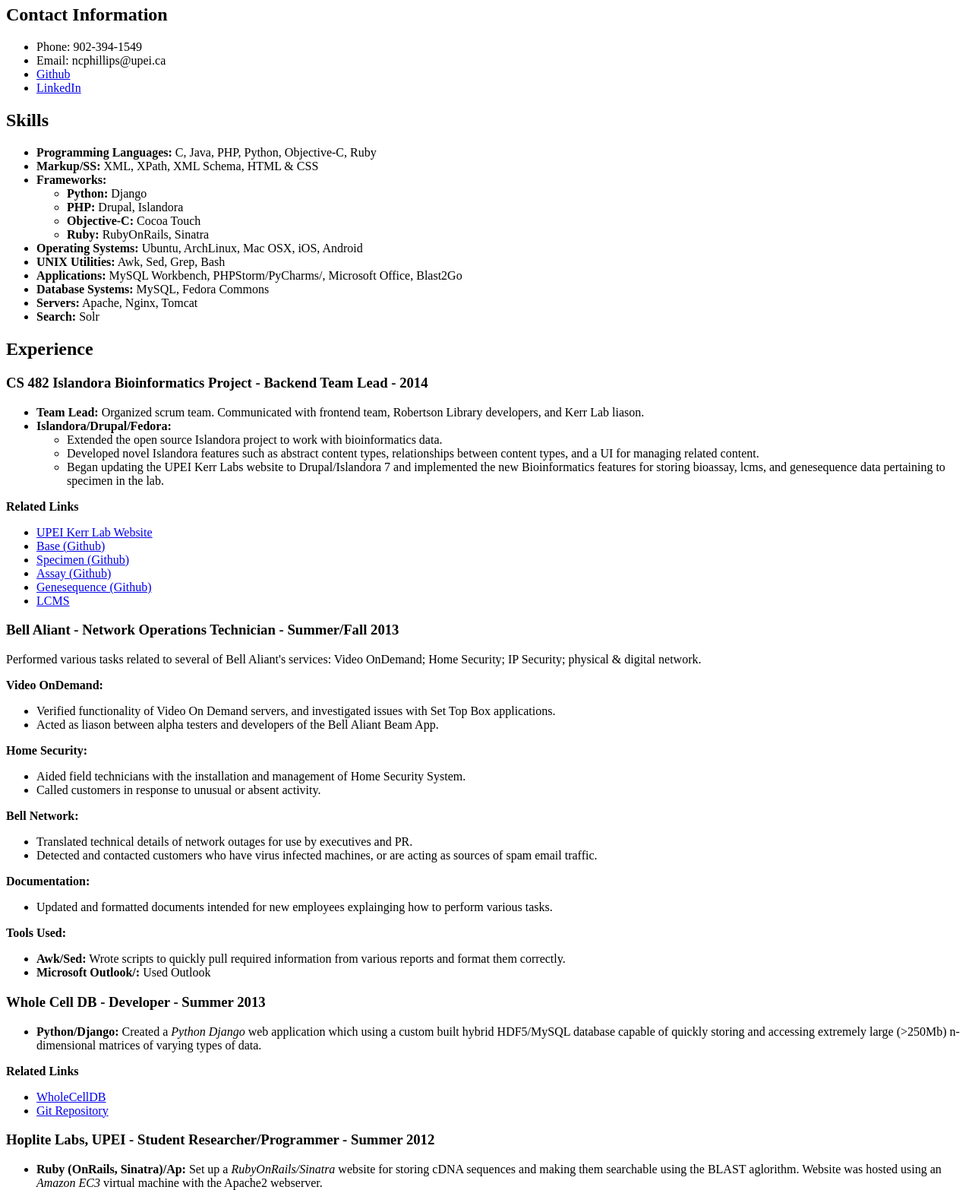
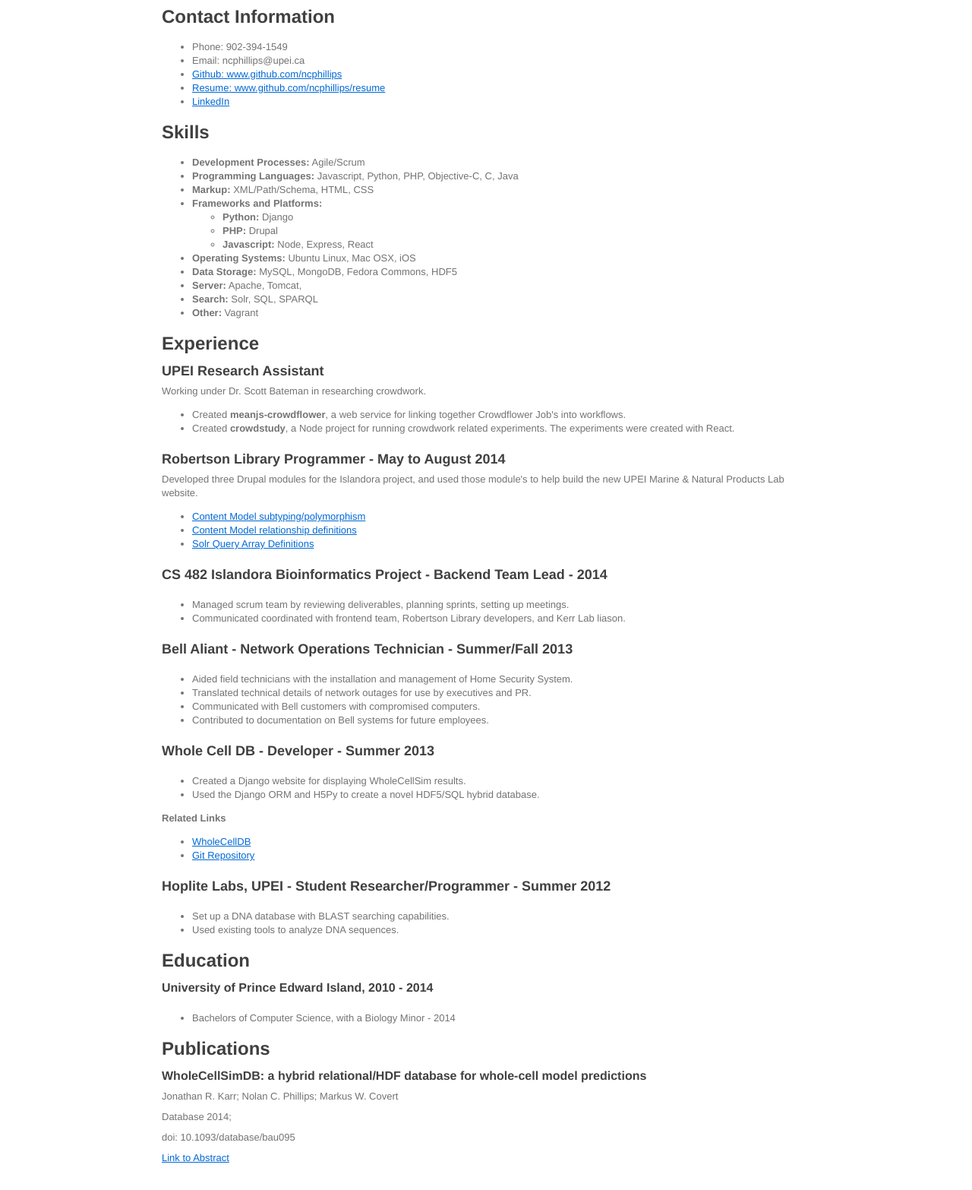
Before and after one commit to ncphillips/ncphillips, a plain HTML site: page index.html in a window 1280 px wide. Shown: the part 60-1626 px from the top of the page at 76% size. After the commit the page ends 1603 px from the top, so only its background shows below. Drawn offline with Linux system fonts and the light colour scheme.

Commit message:
Update index.html

```diff
--- a/index.html
+++ b/index.html
@@ -1,98 +1,242 @@
-<h1 id="nolanphillips">Nolan Phillips</h1>
+<html><head>
+<meta charset="utf-8">
+<meta name="viewport" content="width=device-width, initial-scale=1.0, user-scalable=yes">
+<style>
+h1,
+h2,
+h3,
+h4,
+h5,
+h6,
+p,
+blockquote {
+    margin: 0;
+    padding: 0;
+}
+body {
+    font-family: "Helvetica Neue", Helvetica, "Hiragino Sans GB", Arial, sans-serif;
+    font-size: 13px;
+    line-height: 18px;
+    color: #737373;
+    background-color: white;
+    margin: 10px 13px 10px 13px;
+}
+table {
+	margin: 10px 0 15px 0;
+	border-collapse: collapse;
+}
+td,th {
+	border: 1px solid #ddd;
+	padding: 3px 10px;
+}
+th {
+	padding: 5px 10px;
+}
 
-<h2 id="contactinformation">Contact Information</h2>
+a {
+    color: #0069d6;
+}
+a:hover {
+    color: #0050a3;
+    text-decoration: none;
+}
+a img {
+    border: none;
+}
+p {
+    margin-bottom: 9px;
+}
+h1,
+h2,
+h3,
+h4,
+h5,
+h6 {
+    color: #404040;
+    line-height: 36px;
+}
+h1 {
+    margin-bottom: 18px;
+    font-size: 30px;
+}
+h2 {
+    font-size: 24px;
+}
+h3 {
+    font-size: 18px;
+}
+h4 {
+    font-size: 16px;
+}
+h5 {
+    font-size: 14px;
+}
+h6 {
+    font-size: 13px;
+}
+hr {
+    margin: 0 0 19px;
+    border: 0;
+    border-bottom: 1px solid #ccc;
+}
+blockquote {
+    padding: 13px 13px 21px 15px;
+    margin-bottom: 18px;
+    font-family:georgia,serif;
+    font-style: italic;
+}
+blockquote:before {
+    content:"\201C";
+    font-size:40px;
+    margin-left:-10px;
+    font-family:georgia,serif;
+    color:#eee;
+}
+blockquote p {
+    font-size: 14px;
+    font-weight: 300;
+    line-height: 18px;
+    margin-bottom: 0;
+    font-style: italic;
+}
+code, pre {
+    font-family: Monaco, Andale Mono, Courier New, monospace;
+}
+code {
+    background-color: #fee9cc;
+    color: rgba(0, 0, 0, 0.75);
+    padding: 1px 3px;
+    font-size: 12px;
+    -webkit-border-radius: 3px;
+    -moz-border-radius: 3px;
+    border-radius: 3px;
+}
+pre {
+    display: block;
+    padding: 14px;
+    margin: 0 0 18px;
+    line-height: 16px;
+    font-size: 11px;
+    border: 1px solid #d9d9d9;
+    white-space: pre-wrap;
+    word-wrap: break-word;
+}
+pre code {
+    background-color: #fff;
+    color:#737373;
+    font-size: 11px;
+    padding: 0;
+}
+sup {
+    font-size: 0.83em;
+    vertical-align: super;
+    line-height: 0;
+}
+* {
+	-webkit-print-color-adjust: exact;
+}
+@media screen and (min-width: 914px) {
+    body {
+        width: 854px;
+        margin:10px auto;
+    }
+}
+@media print {
+	body,code,pre code,h1,h2,h3,h4,h5,h6 {
+		color: black;
+	}
+	table, pre {
+		page-break-inside: avoid;
+	}
+}
+</style>
+<title>Nolan Phillips</title>
+
+</head>
+<body>
+<h1>Nolan Phillips</h1>
+
+<h2>Contact Information</h2>
 
 <ul>
 <li>Phone: 902-394-1549</li>
 <li>Email: ncphillips@upei.ca</li>
-<li><a href="www.github.com/ncphillips">Github</a></li>
+<li><a href="www.github.com/ncphillips">Github: www.github.com/ncphillips</a></li>
+<li><a href="www.github.com/ncphillips/resume">Resume: www.github.com/ncphillips/resume</a></li>
 <li><a href="ca.linkedin.com/pub/nolan-phillips/68/935/702/">LinkedIn</a></li>
 </ul>
 
-<h2 id="skills">Skills</h2>
+
+<h2>Skills</h2>
 
 <ul>
-<li><strong>Programming Languages:</strong> C, Java, PHP, Python, Objective-C, Ruby</li>
-<li><strong>Markup/SS:</strong> XML, XPath, XML Schema, HTML &amp; CSS</li>
-<li><strong>Frameworks:</strong>
-<ul><li><strong>Python:</strong> Django</li>
-<li><strong>PHP:</strong> Drupal, Islandora</li>
-<li><strong>Objective-C:</strong> Cocoa Touch</li>
-<li><strong>Ruby:</strong> RubyOnRails, Sinatra</li></ul></li>
-<li><strong>Operating Systems:</strong> Ubuntu, ArchLinux, Mac OSX, iOS, Android</li>
-<li><strong>UNIX Utilities:</strong> Awk, Sed, Grep, Bash</li>
-<li><strong>Applications:</strong> MySQL Workbench, PHPStorm/PyCharms/, Microsoft Office, Blast2Go</li>
-<li><strong>Database Systems:</strong> MySQL, Fedora Commons</li>
-<li><strong>Servers:</strong> Apache, Nginx, Tomcat</li>
-<li><strong>Search:</strong> Solr</li>
+<li><strong>Development Processes:</strong> Agile/Scrum</li>
+<li><strong>Programming Languages:</strong> Javascript, Python, PHP, Objective-C, C, Java</li>
+<li><strong>Markup:</strong> XML/Path/Schema, HTML, CSS</li>
+<li><strong>Frameworks and Platforms:</strong>
+
+<ul>
+<li><strong>Python:</strong> Django</li>
+<li><strong>PHP:</strong> Drupal</li>
+<li><strong>Javascript:</strong> Node, Express, React</li>
+</ul>
+</li>
+<li><strong>Operating Systems:</strong> Ubuntu Linux, Mac OSX, iOS</li>
+<li><strong>Data Storage:</strong> MySQL, MongoDB, Fedora Commons, HDF5</li>
+<li><strong>Server:</strong> Apache, Tomcat,</li>
+<li><strong>Search:</strong> Solr, SQL, SPARQL</li>
+<li><strong>Other:</strong> Vagrant</li>
 </ul>
 
-<h2 id="experience">Experience</h2>
 
-<h3 id="cs482islandorabioinformaticsprojectbackendteamlead2014">CS 482 Islandora Bioinformatics Project - Backend Team Lead - 2014</h3>
+<h2>Experience</h2>
+
+<h3>UPEI Research Assistant</h3>
+
+<p>Working under Dr. Scott Bateman in researching crowdwork.</p>
 
 <ul>
-<li><strong>Team Lead:</strong> Organized scrum team. Communicated with frontend team, Robertson Library developers, and Kerr Lab liason. </li>
-<li><strong>Islandora/Drupal/Fedora:</strong>
-<ul><li>Extended the open source Islandora project to work with bioinformatics data.</li>
-<li>Developed novel Islandora features such as abstract content types, relationships between content types, and a UI for managing related content.</li>
-<li>Began updating the UPEI Kerr Labs website to Drupal/Islandora 7 and implemented the new Bioinformatics features for storing bioassay, lcms, and genesequence data pertaining to specimen in the lab.</li></ul></li>
+<li>Created <strong>meanjs-crowdflower</strong>, a web service for linking together Crowdflower Job's into workflows.</li>
+<li>Created <strong>crowdstudy</strong>, a Node project for running crowdwork related experiments. The experiments were created with React.</li>
 </ul>
 
-<p><strong>Related Links</strong></p>
+
+<h3>Robertson Library Programmer - May to August 2014</h3>
+
+<p>Developed three Drupal modules for the Islandora project, and used those module's to help build the new UPEI Marine &amp; Natural Products Lab website.</p>
 
 <ul>
-<li><a href="http://www.upeikerrlab.ca">UPEI Kerr Lab Website</a></li>
-<li><a href="http://www.github.com/ncphillips/islandora_bioinformatics_base">Base (Github)</a></li>
-<li><a href="http://www.github.com/ncphillips/islandora_lab_object_specimen">Specimen (Github)</a></li>
-<li><a href="http://www.github.com/ncphillips/islandora_lab_object_assay">Assay (Github)</a></li>
-<li><a href="http://www.github.com/ncphillips/islandora_lab_object_genesequence">Genesequence (Github)</a></li>
-<li><a href="http://www.github.com/ncphillips/islandora_lab_object_lcms">LCMS</a></li>
+<li><a href="https://github.com/ncphillips/islandora_cmodel">Content Model subtyping/polymorphism</a></li>
+<li><a href="https://github.com/ncphillips/islandora_related_content">Content Model relationship definitions</a></li>
+<li><a href="https://github.com/ncphillips/islandora_solr_query_set">Solr Query Array Definitions</a></li>
 </ul>
 
-<h3 id="bellaliantnetworkoperationstechniciansummerfall2013">Bell Aliant - Network Operations Technician - Summer/Fall 2013</h3>
 
-<p>Performed various tasks related to several of Bell Aliant's services: Video OnDemand; Home Security; IP Security; physical &amp; digital network.</p>
-
-<p><strong>Video OnDemand:</strong> </p>
+<h3>CS 482 Islandora Bioinformatics Project - Backend Team Lead - 2014</h3>
 
 <ul>
-<li>Verified functionality of Video On Demand servers, and investigated issues with Set Top Box applications.</li>
-<li>Acted as liason between alpha testers and developers of the Bell Aliant Beam App.</li>
+<li>Managed scrum team by reviewing deliverables, planning sprints, setting up meetings.</li>
+<li>Communicated coordinated with frontend team, Robertson Library developers, and Kerr Lab liason.</li>
 </ul>
 
-<p><strong>Home Security:</strong> </p>
+
+<h3>Bell Aliant - Network Operations Technician - Summer/Fall 2013</h3>
 
 <ul>
-<li>Aided field technicians with the installation and management of Home Security System. </li>
-<li>Called customers in response to unusual or absent activity.</li>
+<li>Aided field technicians with the installation and management of Home Security System.</li>
+<li>Translated technical details of network outages for use by executives and PR.</li>
+<li>Communicated with Bell customers with compromised computers.</li>
+<li>Contributed to documentation on Bell systems for future employees.</li>
 </ul>
 
-<p><strong>Bell Network:</strong> </p>
+
+<h3>Whole Cell DB - Developer - Summer 2013</h3>
 
 <ul>
-<li>Translated technical details of network outages for use by executives and PR.</li>
-<li>Detected and contacted customers who have virus infected machines, or are acting as sources of spam email traffic.</li>
+<li>Created a Django website for displaying WholeCellSim results.</li>
+<li>Used the Django ORM and H5Py to create a novel HDF5/SQL hybrid database.</li>
 </ul>
 
-<p><strong>Documentation:</strong></p>
-
-<ul>
-<li>Updated and formatted documents intended for new employees explainging how to perform various tasks. </li>
-</ul>
-
-<p><strong>Tools Used:</strong> </p>
-
-<ul>
-<li><strong>Awk/Sed:</strong> Wrote scripts to quickly pull required information from various reports and format them correctly.</li>
-<li><strong>Microsoft Outlook/:</strong> Used Outlook</li>
-</ul>
-
-<h3 id="wholecelldbdevelopersummer2013">Whole Cell DB - Developer - Summer 2013</h3>
-
-<ul>
-<li><strong>Python/Django:</strong> Created a <em>Python Django</em> web application which using a custom built hybrid HDF5/MySQL database capable of quickly storing and accessing extremely large (>250Mb) n-dimensional matrices of varying types of data.</li>
-</ul>
 
 <p><strong>Related Links</strong></p>
 
@@ -101,20 +245,34 @@
 <li><a href="https://github.com/CovertLab/WholeCellDB">Git Repository</a></li>
 </ul>
 
-<h3 id="hoplitelabsupeistudentresearcherprogrammersummer2012">Hoplite Labs, UPEI - Student Researcher/Programmer - Summer 2012</h3>
+
+<h3>Hoplite Labs, UPEI - Student Researcher/Programmer - Summer 2012</h3>
 
 <ul>
-<li><strong>Ruby (OnRails, Sinatra)/Ap:</strong> Set up a <em>RubyOnRails/Sinatra</em> website for storing cDNA sequences and making them searchable using the BLAST aglorithm. Website was hosted using an <em>Amazon EC3</em> virtual machine with the Apache2 webserver.</li>
-<li><strong>Python:</strong> Identified Flounder cDNA genes by writing a <em>Python Mechanize</em> script to BLAST against NCBI website, and scrape the results.</li>
-<li><strong>Blast2Go:</strong> Confirmed and analyzed the differential expression of identified genes in winter flounder from Long Island using Blast2Go. Provided diagrams showing what chemical pathways were being noticeably affected.</li>
-<li><strong>Set up</strong></li>
+<li>Set up a DNA database with BLAST searching capabilities.</li>
+<li>Used existing tools to analyze DNA sequences.</li>
 </ul>
 
-<h2 id="education">Education</h2>
 
-<h4 id="universityofprinceedwardisland20102014">University of Prince Edward Island, 2010 - 2014</h4>
+<h2>Education</h2>
+
+<h4>University of Prince Edward Island, 2010 - 2014</h4>
 
 <ul>
 <li>Bachelors of Computer Science, with a Biology Minor - 2014</li>
-<li>Recipient of the Harrison McCaine Scholarship</li>
 </ul>
+
+
+<h2>Publications</h2>
+
+<h4>WholeCellSimDB: a hybrid relational/HDF database for whole-cell model predictions</h4>
+
+<p>Jonathan R. Karr; Nolan C. Phillips; Markus W. Covert</p>
+
+<p>Database 2014;</p>
+
+<p>doi: 10.1093/database/bau095</p>
+
+<p><a href="http://database.oxfordjournals.org/cgi/content/abstract/bau095?%0Aijkey=zWkdaKziz1kFmPt&amp;keytype=ref">Link to Abstract</a></p>
+
+</body></html>
```
